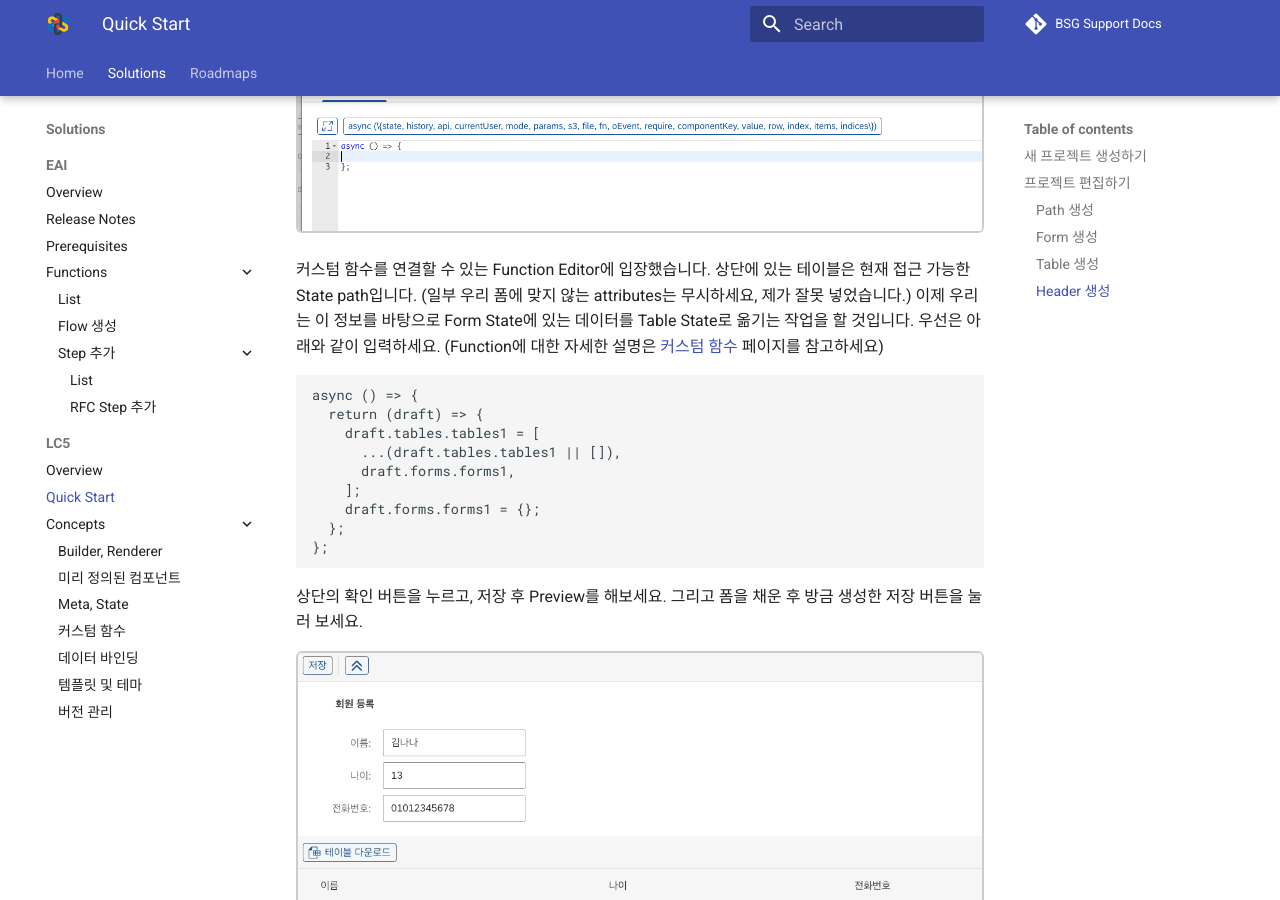
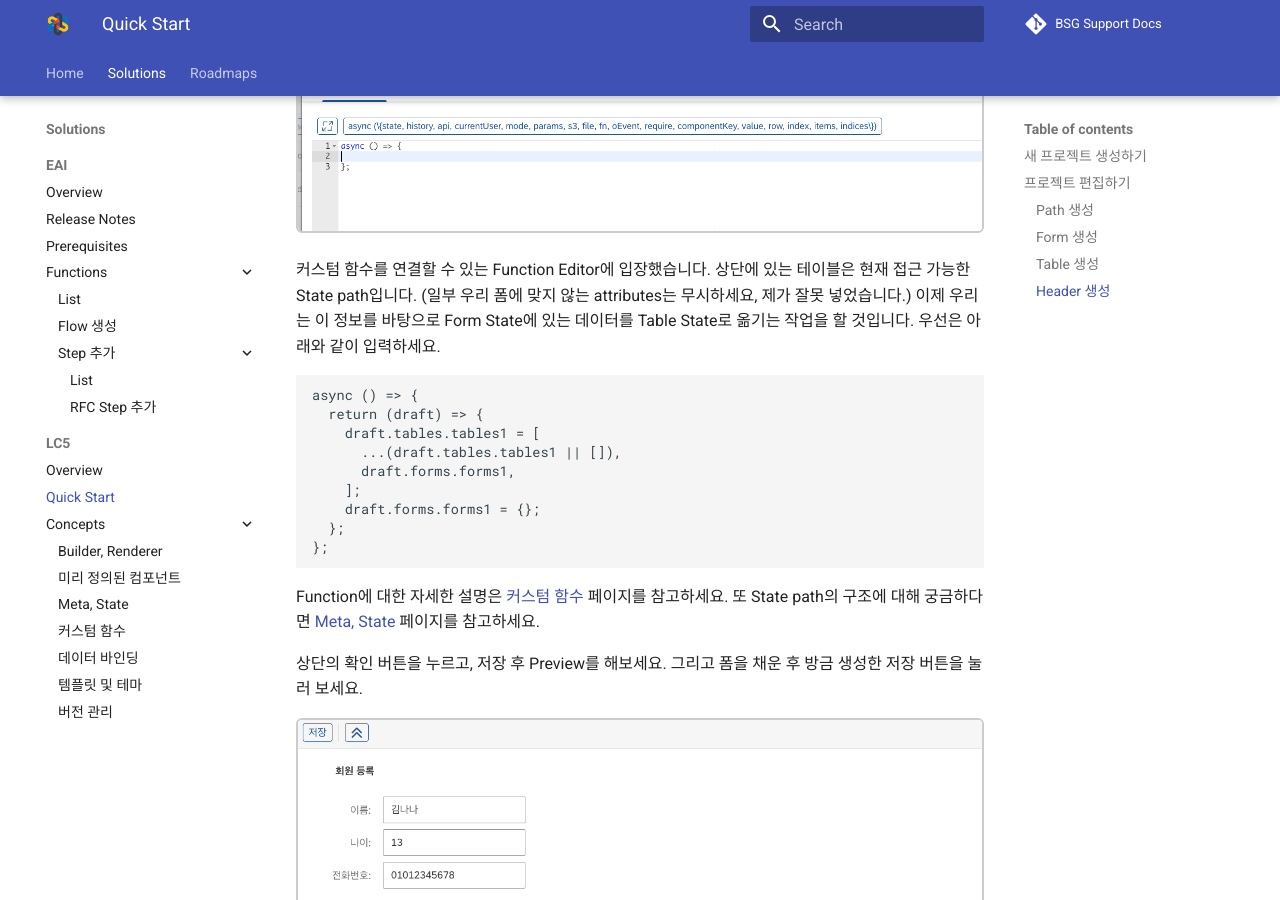
Before and after one commit to bsgp/docs, an MkDocs documentation site: the page built from docs/lc5/quickstart.md, in a window 1280 px wide and 900 px high, scrolled down 11380 px. Built offline with MkDocs 1.6.1 and Material for MkDocs 9.7.7, drawn with Linux system fonts in a browser that asks for light colours; comment, search, counter and statistics services are not loaded; some of the changed lines change nothing that is shown.

Commit message:
fix(lc5): 퀵스타트 페이지 보완

````diff
--- a/docs/lc5/quickstart.md
+++ b/docs/lc5/quickstart.md
@@ -133,7 +133,7 @@ Header는 여러 버튼들을 추가할 수 있는, 웹페이지 최상단의
 
 ![Image](assets/quickstart/main_button_4.png)
 
-커스텀 함수를 연결할 수 있는 Function Editor에 입장했습니다. 상단에 있는 테이블은 현재 접근 가능한 State path입니다. (일부 우리 폼에 맞지 않는 attributes는 무시하세요, 제가 잘못 넣었습니다.) 이제 우리는 이 정보를 바탕으로 Form State에 있는 데이터를 Table State로 옮기는 작업을 할 것입니다. 우선은 아래와 같이 입력하세요. (Function에 대한 자세한 설명은 [커스텀 함수](/lc5/concepts/function) 페이지를 참고하세요)
+커스텀 함수를 연결할 수 있는 Function Editor에 입장했습니다. 상단에 있는 테이블은 현재 접근 가능한 State path입니다. (일부 우리 폼에 맞지 않는 attributes는 무시하세요, 제가 잘못 넣었습니다.) 이제 우리는 이 정보를 바탕으로 Form State에 있는 데이터를 Table State로 옮기는 작업을 할 것입니다. 우선은 아래와 같이 입력하세요.
 
 ```
 async () => {
@@ -147,6 +147,8 @@ async () => {
 };
 ```
 
+Function에 대한 자세한 설명은 [커스텀 함수](/lc5/concepts/function) 페이지를 참고하세요. 또 State path의 구조에 대해 궁금하다면 [Meta, State](/lc5/concepts/meta_state/#state_1) 페이지를 참고하세요.
+
 상단의 확인 버튼을 누르고, 저장 후 Preview를 해보세요. 그리고 폼을 채운 후 방금 생성한 저장 버튼을 눌러 보세요.
 
 ![Image](assets/quickstart/table_4.gif)
````
